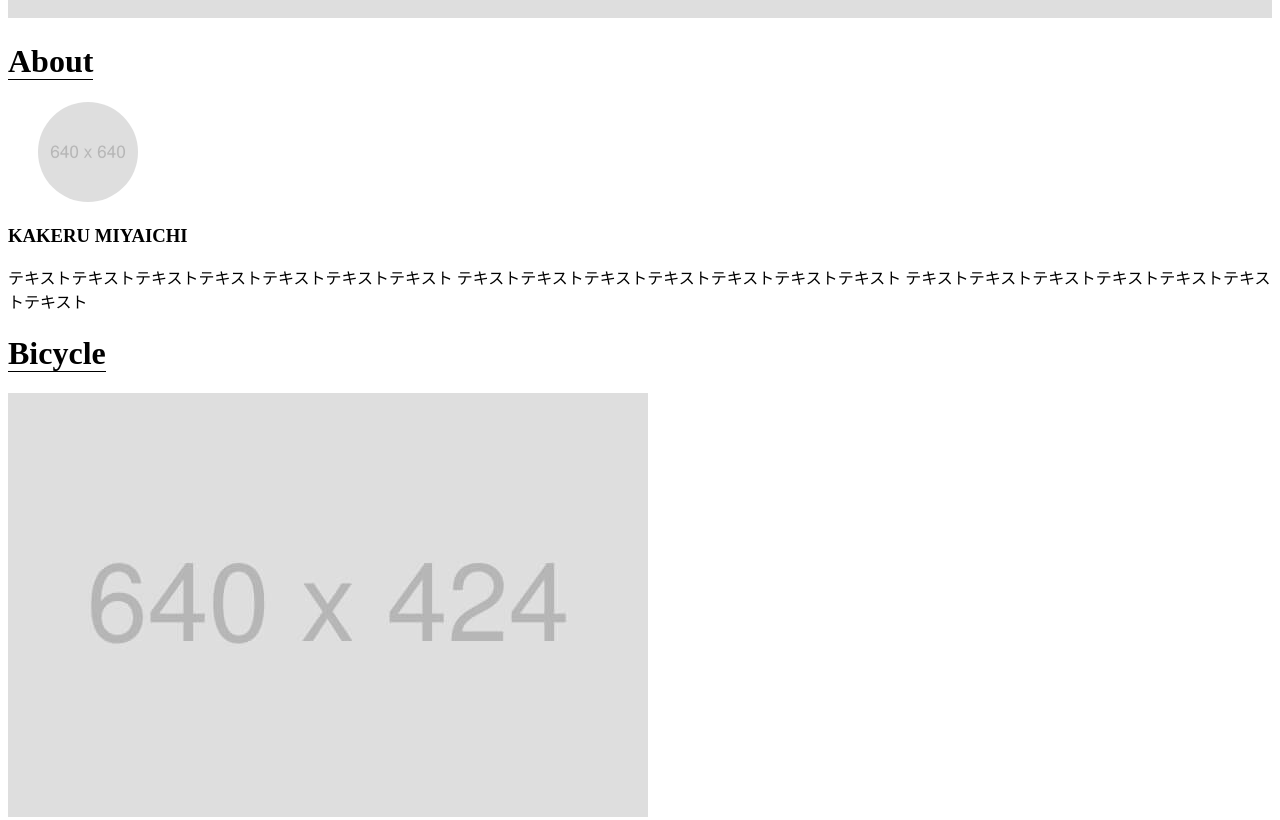
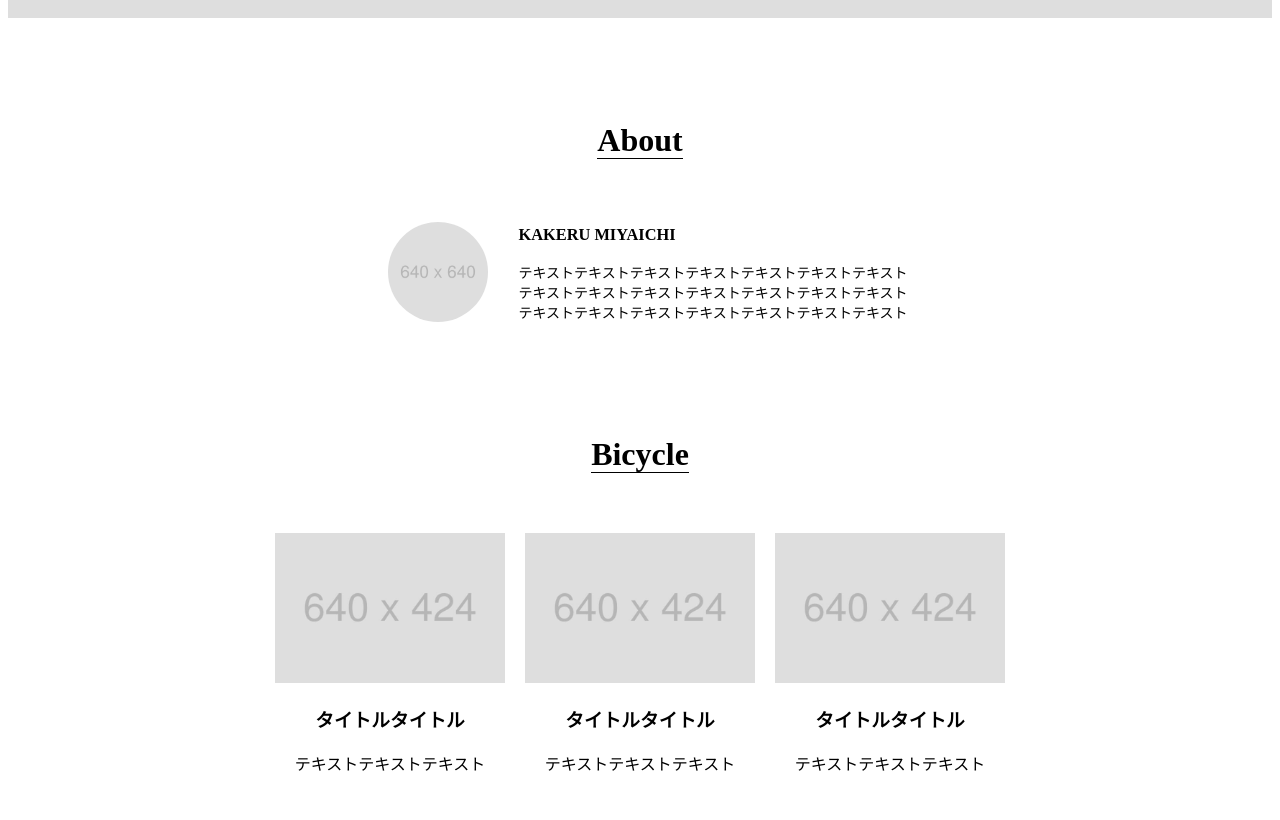
Before and after one commit to rinkokikuchi/test, a plain HTML site: page vscode/index.html in a window 1280 px wide. Shown: the part 540-1360 px from the top of the page. Drawn offline with Linux system fonts and the light colour scheme.

Commit message:
完成２

```diff
--- a/vscode/style.css
+++ b/vscode/style.css
@@ -58,3 +58,49 @@ ul{
 span {
     border-bottom: 1px solid black;
 }
+
+.About h1 {
+    text-align: center;
+    margin-top: 100px;
+    margin-bottom: 50px;
+}
+
+.About_contents {
+    display: flex;
+    flex-wrap: wrap;
+    font-size: 14px;
+    justify-content: center;
+    align-items: center;
+}
+
+.prof {
+    width:403.02px;
+}
+
+.bicycle h1{
+    text-align: center;
+    margin-top: 100px;
+    margin-bottom: 50px;
+}
+
+.bicycle_contents{
+    display: flex;
+    flex-wrap: wrap;
+    justify-content: center;
+    text-align: center;
+}
+
+.bicycle_content{
+    padding: 10px;
+}
+
+.bicycleimg{
+    width: 230px;
+    height: 150px;
+}
+
+@media (max-width:670px){
+    .bicycleimg{
+        width: 50%;
+    }
+}
```
